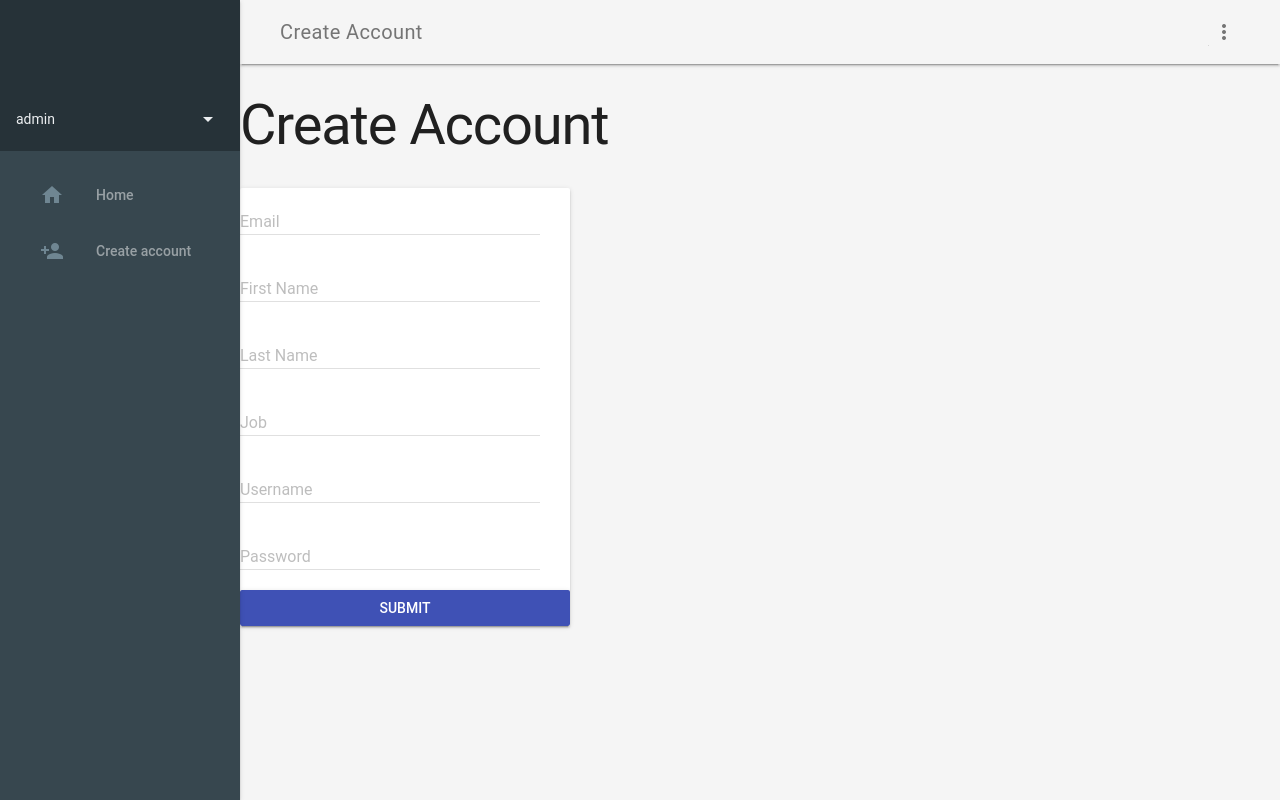
After one commit to Siang-Yi/TeamSynthetic, a Flask app: page /admin/a-create-staff-acc in a window 1280 px wide. The commit adds this page. Run offline with Flask 2, Linux system fonts and the light colour scheme.

Commit message:
Admin create staff account

```diff
--- a/mainPackage/admin.py
+++ b/mainPackage/admin.py
@@ -8,3 +8,50 @@ admin = Blueprint("admin", __name__, static_folder="static", template_folder="te
 @admin.route("/")
 def admin_home():
     return render_template("admin/a-home-page.html")
+
+@admin.route("/a-create-staff-acc", methods=["POST", "GET"])
+def admin_create_acc():
+    if request.method =="POST":
+        email = request.form["email"]
+        firstName = request.form["firstName"]
+        lastName = request.form["lastName"]
+        job = request.form["job"]
+        username = request.form["username"]
+        password = request.form["password"]
+
+        invalidInput = False
+        found_username = Staff.query.filter(Staff.username == username).first()
+        found_email = Staff.query.filter(Staff.email == email).first()
+        if found_email:
+            flash("This email has alread been registered")
+            invalidInput = True
+        elif not 0 < len(firstName) <= 20:
+            flash("Invalid first name")
+            invalidInput = True
+        elif not 0 < len(lastName) <= 20:
+            flash("Invalid last name")
+            invalidInput = True
+        elif not 0 < len(username) <= 50:
+            flash("Invalid username")
+            invalidInput = True
+        elif not 0 < len(job) <= 15:
+            flash("Invalid job title")
+            invalidInput = True
+        elif found_username:
+            flash("This username is unavailable")
+            invalidInput = True
+        elif not 0 < len(password) <= 20:
+            flash("Invalid password")
+            invalidInput = True
+        if invalidInput:
+            return render_template("admin/a-create-staff-acc.html", emailText = email, firstNameText = firstName, lastNameText = lastName, jobText = job, usernameText = username)
+
+
+        staff = Staff(email, firstName, lastName, job, username, password)
+        try:
+            db.session.add(staff)
+            db.session.commit()
+        except sqlalchemy.exc.IntegrityError as e:
+            print(e)
+        #return render_template("login.html")
+    return render_template("admin/a-create-staff-acc.html")
--- a/mainPackage/static/login-signup.css
+++ b/mainPackage/static/login-signup.css
@@ -122,7 +122,7 @@ form{
 }
 
 .input-div > div{
-  position: relative;
+    position: relative;
 	height: 45px;
 }
 
--- /dev/null
+++ b/mainPackage/templates/admin/a-create-staff-acc.html
@@ -0,0 +1,55 @@
+{% extends "admin/a-page-temp.html"%}
+{% block headLink%}<link rel="stylesheet" href="{{url_for('static', filename='admin/create-staff-acc.css')}}">{% endblock %}
+{% block title %}Admin Create Acc{% endblock %}
+{% block layoutTitle %}Create Account{% endblock %}
+{% block content %}
+<h1 class="loginTitle">Create Account</h1>
+
+<div class="demo-card-wide mdl-card mdl-shadow--2dp">
+  <div class="inputs">
+    <form class="" action="" method="post">
+      <!--role-->
+      <div class="mdl-textfield mdl-js-textfield">
+        <input class="mdl-textfield__input" type="email" id="email" name="email" value = {{emailText}}>
+        <label class="mdl-textfield__label" for="email">Email</label>
+      </div>
+
+      <div class="mdl-textfield mdl-js-textfield">
+        <input class="mdl-textfield__input" type="text" id="firstName" name="firstName" value = {{firstNameText}}>
+        <label class="mdl-textfield__label" for="firstName">First Name</label>
+      </div>
+
+      <div class="mdl-textfield mdl-js-textfield">
+        <input class="mdl-textfield__input" type="text" id="lastName" name="lastName" value = {{lastNameText}}>
+        <label class="mdl-textfield__label" for="lastName">Last Name</label>
+      </div>
+
+      <div class="mdl-textfield mdl-js-textfield">
+        <input class="mdl-textfield__input" type="text" id="job" name="job" value = {{jobText}}>
+        <label class="mdl-textfield__label" for="job">Job</label>
+      </div>
+
+      <!-- Username -->
+      <div class="mdl-textfield mdl-js-textfield">
+        <input class="mdl-textfield__input" type="text" id="username" name="username" value = {{usernameText}}>
+        <label class="mdl-textfield__label" for="username">Username</label>
+      </div>
+
+      <!--Password-->
+      <div class="mdl-textfield mdl-js-textfield">
+        <input class="mdl-textfield__input" type="password" id="password" name="password" value = "">
+        <label class="mdl-textfield__label" for="password">Password</label>
+      </div>
+</div>
+
+
+    <input type="submit" class="mdl-button mdl-js-button mdl-button--raised mdl-button--colored" id="submit" value="submit" />
+    {% with messages = get_flashed_messages()%}
+      {% if messages %}
+        {% for msg in messages %}
+          <script>alert("{{msg}}")</script>
+        {% endfor%}
+      {% endif %}
+    {% endwith %}
+  </form>
+{% endblock %}
--- a/mainPackage/templates/admin/a-page-temp.html
+++ b/mainPackage/templates/admin/a-page-temp.html
@@ -2,5 +2,6 @@
 {% block username%}admin{% endblock %}
 {% block navItem %}
 <a class="mdl-navigation__link" href="/admin"><i class="mdl-color-text--blue-grey-400 material-icons" role="presentation">home</i>Home</a>
+<a class="mdl-navigation__link" href="/admin/a-create-staff-acc"><i class="mdl-color-text--blue-grey-400 material-icons" role="presentation">person_add</i>Create account</a>
 <div class="mdl-layout-spacer"></div>
 {% endblock %}
```
Also changed, not shown: 1 other file.
